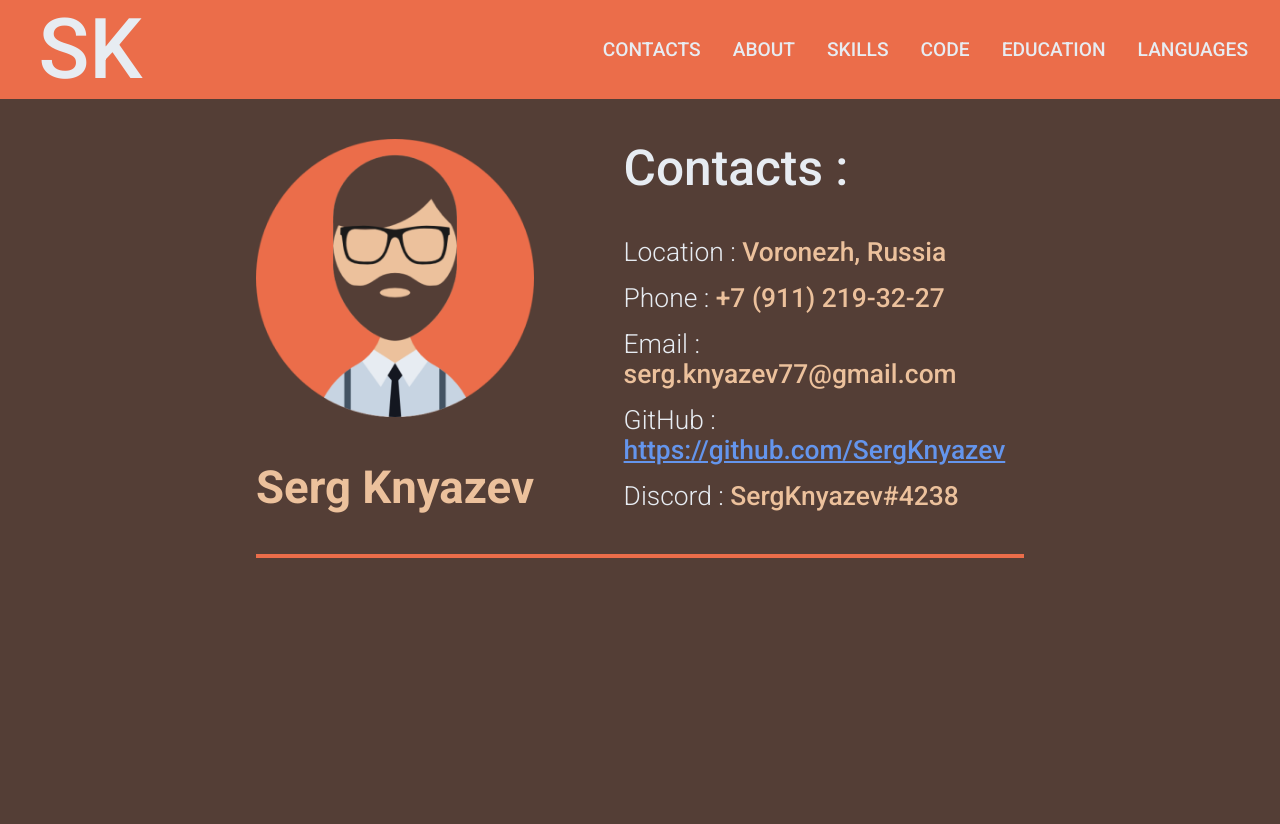
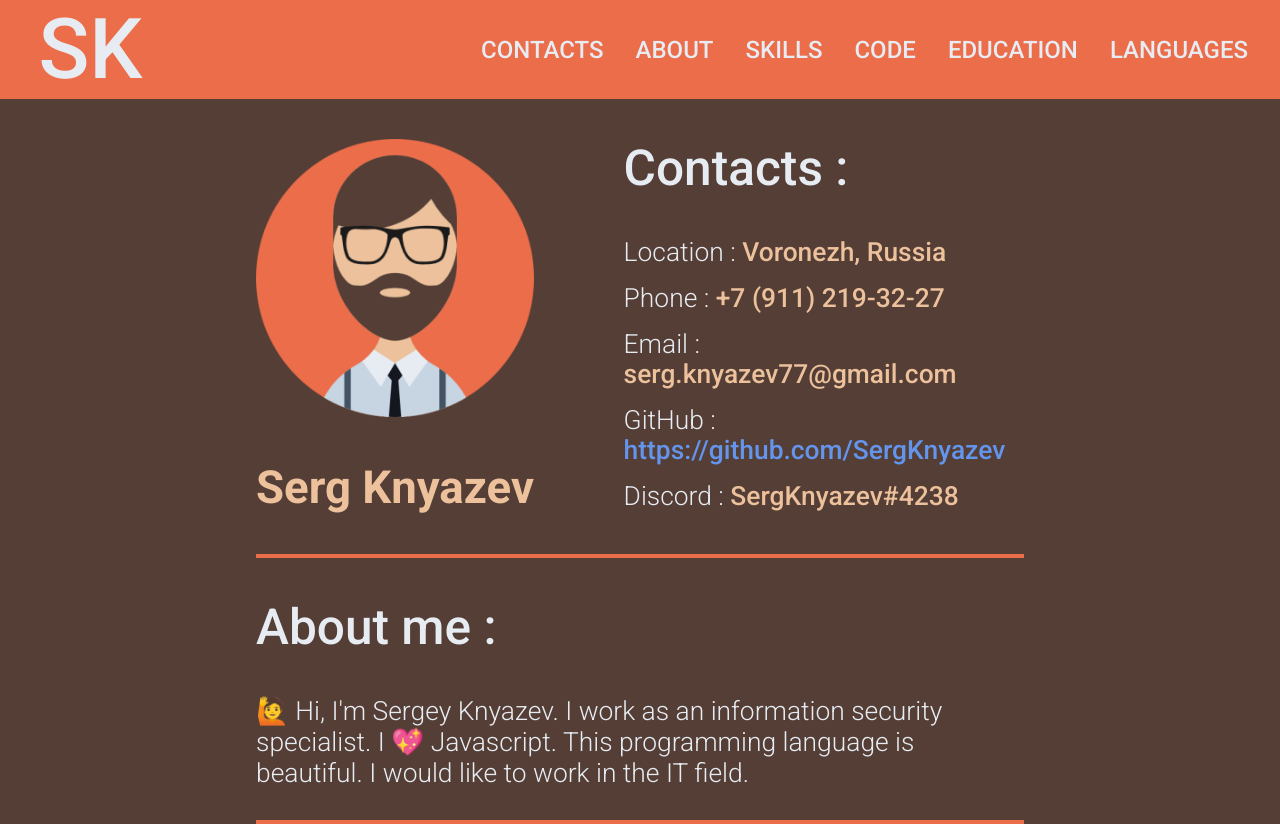
Before and after one commit to SergKnyazev/rsschool-cv, a plain HTML site: page index.html in a window 1280 px wide. Before the commit the page ends 800 px from the top, so only its background shows below. Drawn offline with Linux system fonts and the light colour scheme.

Commit message:
feat: complete about section

```diff
--- a/index.html
+++ b/index.html
@@ -25,7 +25,7 @@
   </header>
   <main class="main">
     <section class="contacts section" id="contacts">
-      <div class="contacts__user">
+      <div>
         <img  class="contacts__avatar" src="./images/avatar-sk.png" alt="avatar-sk" />
         <h1 class="contacts__name">Serg&nbsp;Knyazev</h1>
       </div>
@@ -55,6 +55,14 @@
         </ul>
       </div>
     </section>
+    <section class="about section" id="about">
+      <h2 class="sections-title">About me :</h2>
+      <p class="about__text">
+        🙋 Hi, I'm Sergey Knyazev. I work as an information security specialist. I&nbsp;💖&nbsp;Javascript. This programming language is beautiful. I would like to work in the IT field.
+      </p>
+
+    </section>
+
   </main>
 
 </body>
--- a/style.css
+++ b/style.css
@@ -42,6 +42,7 @@ body {
 .links {
   font-weight: 400;
   color: var(--blue-color);
+  text-decoration: none;
 }
 
 /*-------- header -----------*/
@@ -74,7 +75,7 @@ body {
 }
 
 .header__link {
-  font-size: 1.2rem;
+  font-size: 1.5rem;
   color: var(--white-color);
   text-decoration: none;
   text-transform: uppercase;
@@ -95,10 +96,6 @@ body {
 
 .contacts {
   display: flex;
-}
-
-.contacts__user {
-  /* width: 50%; */
 }
 
 .contacts__avatar {
@@ -133,3 +130,12 @@ body {
   font-weight: 400;
   color: var(--yellow-color);
 }
+
+/*----- about ------------------*/
+
+.about__text {
+  font-size: calc(20px + 0.5vw);
+  color: var(--white-color);
+  font-weight: 300;
+  margin-bottom: 4vh;
+}
```
